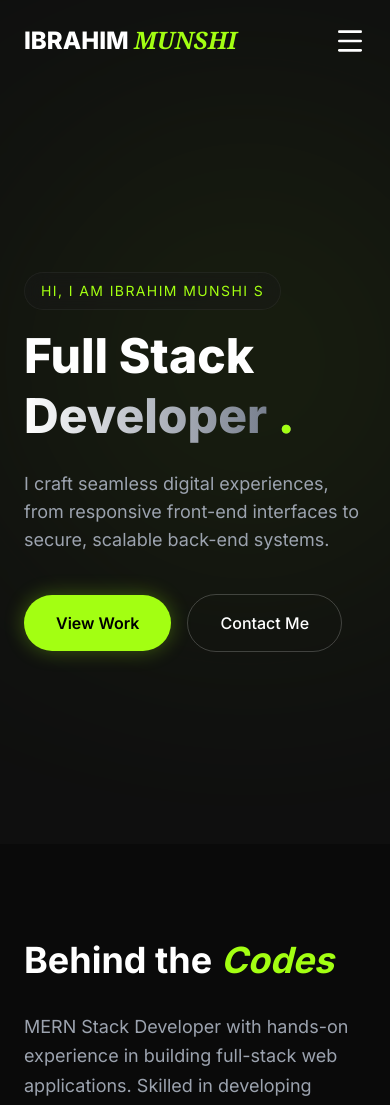
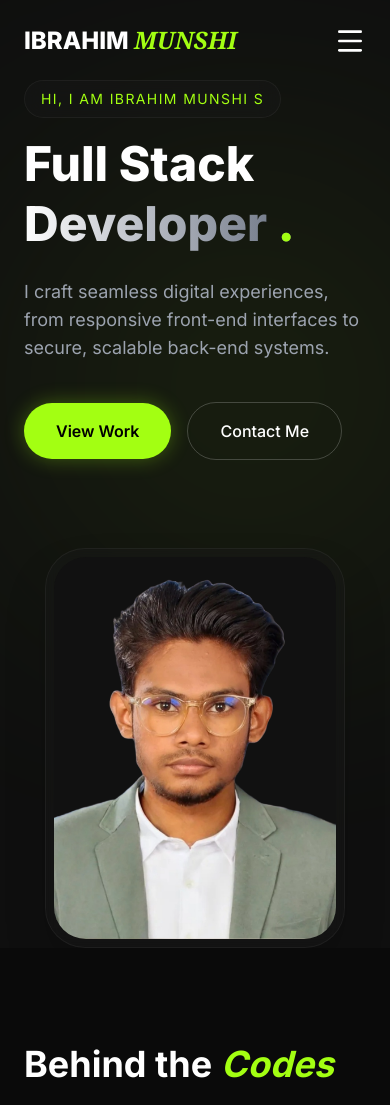
Before and after one commit to IbrahimMunshi2003/Portfolio, a React app in the folder portfolio/: page / in a window 390 px wide. Shown: the top 1105 px of the page. Built offline with nearby package versions, Linux system fonts and the light colour scheme; the HTML template or start-up script is replaced by a standard one.

Commit message:
Added Photo in mobile View

```diff
--- a/portfolio/src/components/Hero.jsx
+++ b/portfolio/src/components/Hero.jsx
@@ -50,7 +50,7 @@ const Hero = () => {
           initial={{ opacity: 0, scale: 0.9 }}
           animate={{ opacity: 1, scale: 1 }}
           transition={{ duration: 0.8, delay: 0.2, ease: "easeOut" }}
-          className="relative h-[400px] md:h-[600px] hidden md:flex justify-center items-center"
+          className="relative h-[400px] md:h-[600px] flex justify-center items-center mt-10 md:mt-0"
         >
           <div className="w-[300px] h-[400px] md:w-[400px] md:h-[500px] rounded-[40px] overflow-hidden glass-effect p-2 shadow-2xl relative z-10 border border-white/10 glow-on-hover transition-all duration-500 group">
              {/* Profile Image PlaceHolder */}
```
